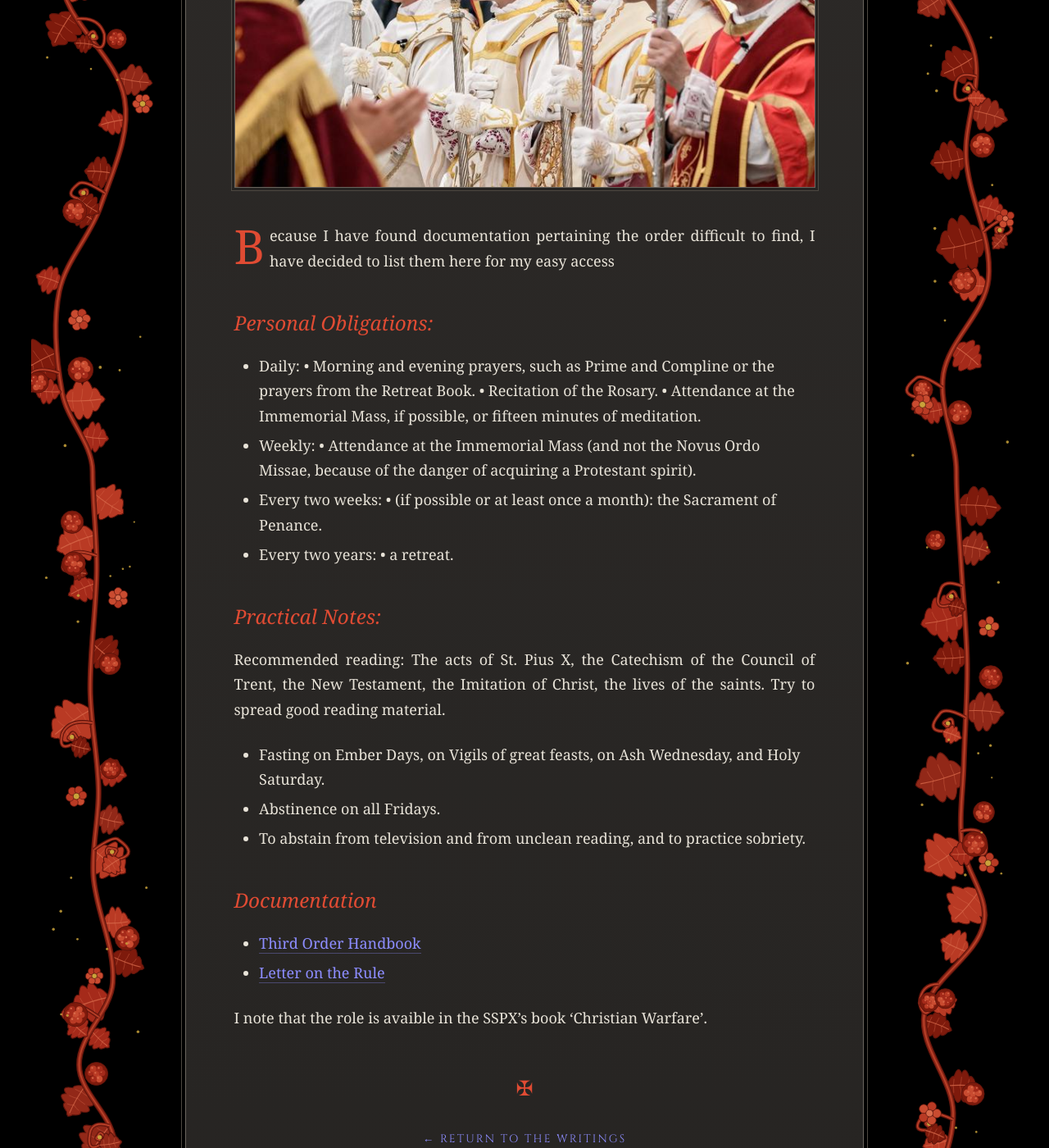
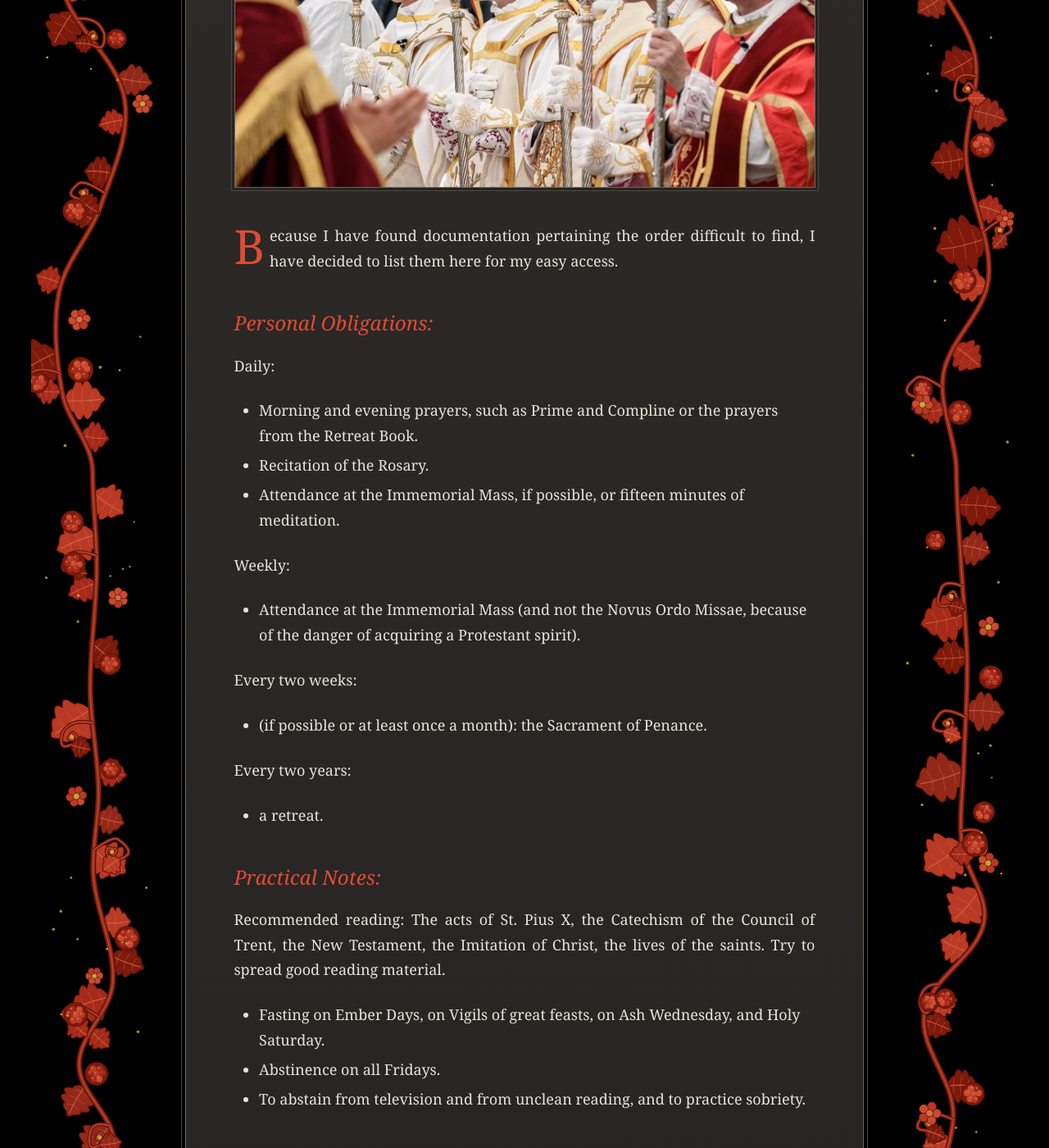
Before and after one commit to aufvektor/aufvektor.github.io, a Jekyll site: the page built from _posts/2026-07-11-obligations-of-the-third-order.md, in a window 1280 px wide and 1400 px high, scrolled down 985 px. Shown: the whole window at 82% size. Built offline with Jekyll 4.4.1, drawn with Linux system fonts in a browser that asks for light colours; some web fonts are replaced; some of the changed text lies outside the part shown.

Commit message:
minor changes

```diff
--- a/_posts/2026-07-11-obligations-of-the-third-order.md
+++ b/_posts/2026-07-11-obligations-of-the-third-order.md
@@ -4,20 +4,23 @@ title: "Obligations of the Third Order of the SSPX"
 kind: Inferior Summary
 image: /assets/images/sspx_consecrations.jpg
 ---
-Because I have found documentation pertaining the order difficult to find, I have decided to list them here for my easy access
+Because I have found documentation pertaining the order difficult to find, I have decided to list them here for my easy access.
 
 ## Personal Obligations:
-- Daily:
-•	 Morning and evening prayers, such as Prime and Compline or the prayers from the Retreat Book.
-•	 Recitation of the Rosary.
-•	 Attendance at the Immemorial Mass, if possible, or fifteen minutes of meditation.
-- Weekly:
-•	 Attendance at the Immemorial Mass (and not the Novus Ordo Missae, because of the danger of acquiring a Protestant spirit).
-- Every two weeks:
-•	  (if possible or at least once a
+Daily:
+ - Morning and evening prayers, such as Prime and Compline or the prayers from the Retreat Book.
+ - Recitation of the Rosary.
+ - Attendance at the Immemorial Mass, if possible, or fifteen minutes of meditation.
+
+Weekly:
+ - Attendance at the Immemorial Mass (and not the Novus Ordo Missae, because of the danger of acquiring a Protestant spirit).
+
+Every two weeks:
+ - (if possible or at least once a
 month): the Sacrament of Penance.
-- Every two years:
-•	 a retreat.
+
+Every two years:
+ - a retreat.
 
 ## Practical Notes:
 Recommended reading: The acts of St. Pius X,
@@ -34,4 +37,4 @@ on Ash Wednesday, and Holy Saturday.
 - [Third Order Handbook](https://vancouver.sspx.ca/sites/default/files/documents/ThirdOrderHandbookEnglish.pdf)
 - [Letter on the Rule](https://dickinson.tx.sspx.org/sites/default/files/documents/4-Third%20Order%20Newsletter_Christmas%202013_No4_0.pdf)
 
-I note that the role is avaible in the SSPX's book 'Christian Warfare'.
+I note that the rule is available in the SSPX's book 'Christian Warfare'.
```
